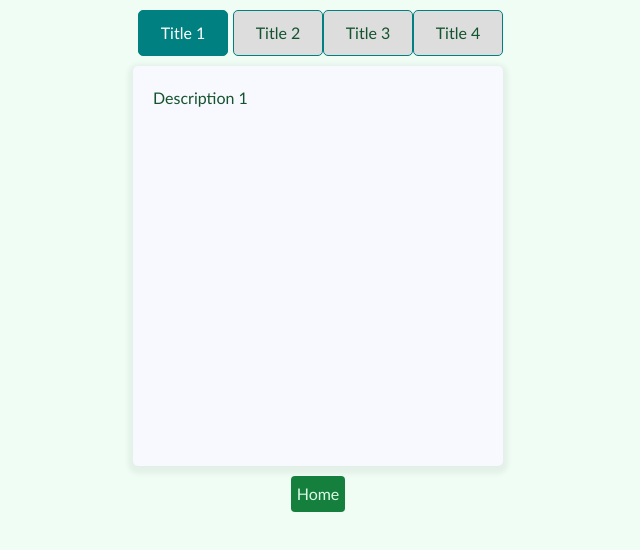
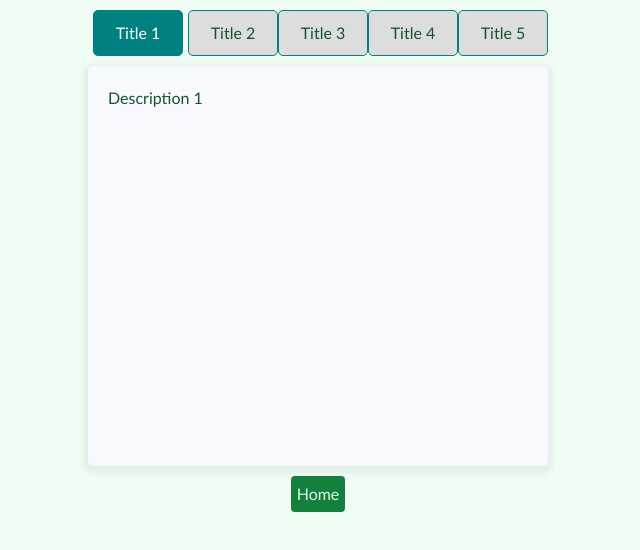
Before and after one commit to Digitallcore/composition-api, a Vue app: page /test in a window 1280 px wide. Shown: the top 550 px of the page, without its empty margins (322-962 px from the left). Built offline with nearby package versions, Linux system fonts and the light colour scheme.

Commit message:
replace link to header, remade tabs

```diff
--- a/src/components/TabsWrapper.vue
+++ b/src/components/TabsWrapper.vue
@@ -28,7 +28,7 @@ export default {
 
 <style scoped>
 .tab{
-  max-width: 400px;
+  max-width: 600px;
   margin: 10px auto;
 }
 .tab__header{
--- a/src/pages/TestPage.vue
+++ b/src/pages/TestPage.vue
@@ -9,6 +9,7 @@ import TabsWrapper from "@/components/TabsWrapper";
     <Tab title="Title 2">Description 2</Tab>
     <Tab title="Title 3">Description 3</Tab>
     <Tab title="Title 4">Description 4</Tab>
+    <Tab title="Title 5">Description 5</Tab>
   </TabsWrapper>
   <RouterLink to='/' class="self-center bg-green-700 text-green-100 rounded p-1.5">Home</RouterLink>
 </template>
```
